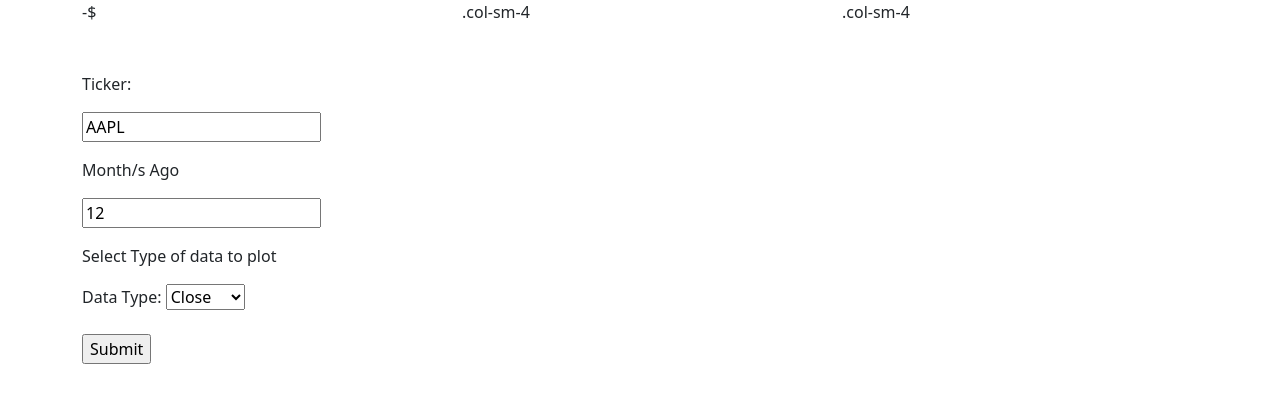
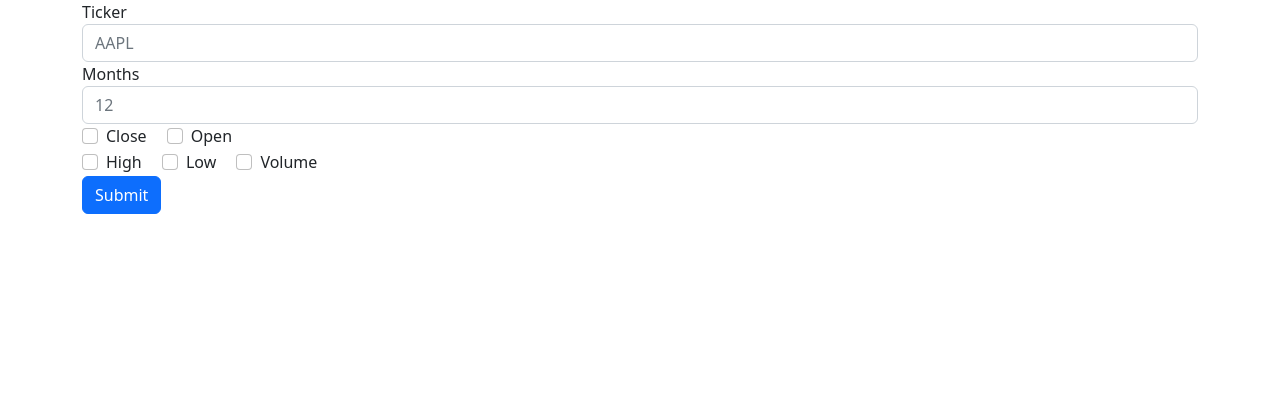
Before and after one commit to cerdamario13/market_analysis, a Flask app: template src/templates/home.html in a window 1280 px wide. Shown: the part 56-459 px from the top of the page. Run offline with Flask 2, Linux system fonts and the light colour scheme; the template is opened without the code that fills it, so the values that code supplies are empty.

```diff
--- a/src/templates/home.html
+++ b/src/templates/home.html
@@ -2,15 +2,43 @@
 {% block content %}
 <div>
 
-    <div class="row">
-      <div class="col-sm-4">{{stock1_name}}-${{stock1_value}}</div>
-      <div class="col-sm-4">.col-sm-4</div>
-      <div class="col-sm-4">.col-sm-4</div>
-    </div>
+    <form action="#" method="post">
+      <div class="form-group">
+        <label for="ticker">Ticker</label>
+        <input type="text" class="form-control" placeholder="AAPL" name="ticker">
+        <label for="months_ago">Months </label>
+        <input type="text" class="form-control" placeholder="12" name="time">
+
+      <div class="form-check form-check-inline">
+        <input class="form-check-input" type="checkbox" id="inlineCheckbox1" value="Close" name="data_info">
+        <label class="form-check-label" for="inlineCheckbox1">Close</label>
+      </div>
+      <div class="form-check form-check-inline">
+        <input class="form-check-input" type="checkbox" id="inlineCheckbox2" value="Open" name="data_info">
+        <label class="form-check-label" for="inlineCheckbox1">Open</label>
+      </div>
+      </div>
+      <div class="form-check form-check-inline">
+        <input class="form-check-input" type="checkbox" id="inlineCheckbox3" value="High" name="data_info">
+        <label class="form-check-label" for="inlineCheckbox1">High</label>
+      </div>
+      <div class="form-check form-check-inline">
+        <input class="form-check-input" type="checkbox" id="inlineCheckbox4" value="Low" name="data_info">
+        <label class="form-check-label" for="inlineCheckbox1">Low</label>
+      </div>
+      <div class="form-check form-check-inline">
+        <input class="form-check-input" type="checkbox" id="inlineCheckbox5" value="Volume" name="data_info">
+        <label class="form-check-label" for="inlineCheckbox1">Volume</label>
+      </div>
+
+      </div>
+
+      <button type="submit" class="btn btn-primary">Submit</button>
+    </form>
 
     <br>
     <br>
-    <form action="#" method="post">
+    <!-- <form action="#" method="post">
         <p>Ticker:</p>
         <p><input type="text" name="ticker" value="AAPL"></p>
         <p>Month/s Ago</p>
@@ -26,6 +54,6 @@
         </select>
           <br><br>
         <p><input type="submit" value="Submit"></p>
-    </form>
+    </form> -->
 </div>
 {% endblock %}
```
